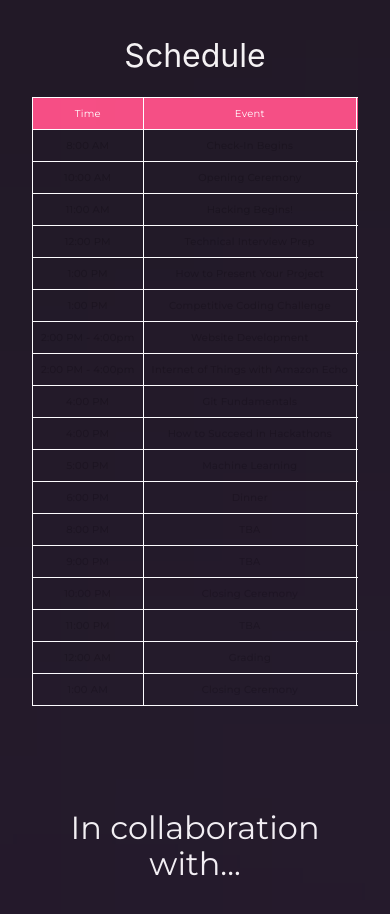
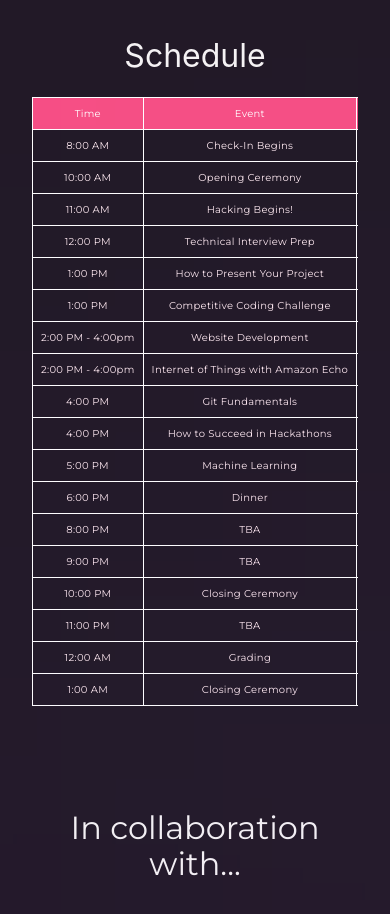
Before and after one commit to AsadbekNematov/hackjam, a React (Vite) app in the folder HackJam/: page / in a window 390 px wide. Shown: the part 2160-3074 px from the top of the page. Built offline with nearby package versions, Linux system fonts and the light colour scheme.

Commit message:
Schedule Color

```diff
--- a/HackJam/src/App.css
+++ b/HackJam/src/App.css
@@ -254,7 +254,7 @@
   text-decoration: none;
   display: inline-block;
   font-weight: medium;
-  color: #1b141f;
+  color: #ffeaf1;
   text-align: center;
   vertical-align: middle;
   user-select: none;
@@ -278,7 +278,7 @@
     text-decoration: none;
     display: inline-block;
     font-weight: medium;
-    color: #1b141f;
+    color: #ffeaf1;
     text-align: center;
     vertical-align: middle;
     user-select: none;
@@ -339,7 +339,7 @@
     font-size: 10px;
     letter-spacing: 0.3px;
     font-weight: normal;
-    color: #1b141f;
+    color: #ffeaf1;
     background-color: transparent;
     padding: 8px;
     text-align: center;
```
